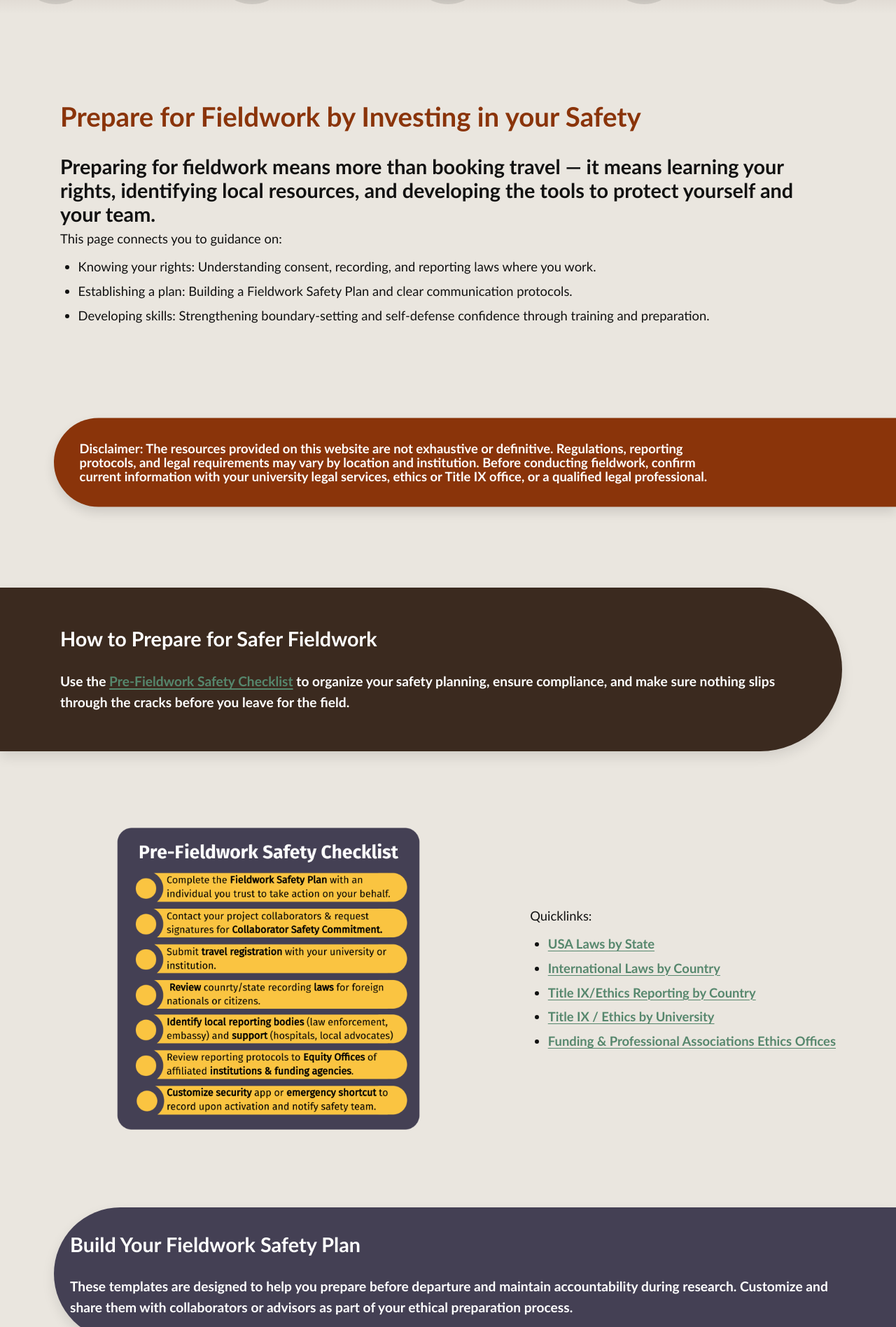
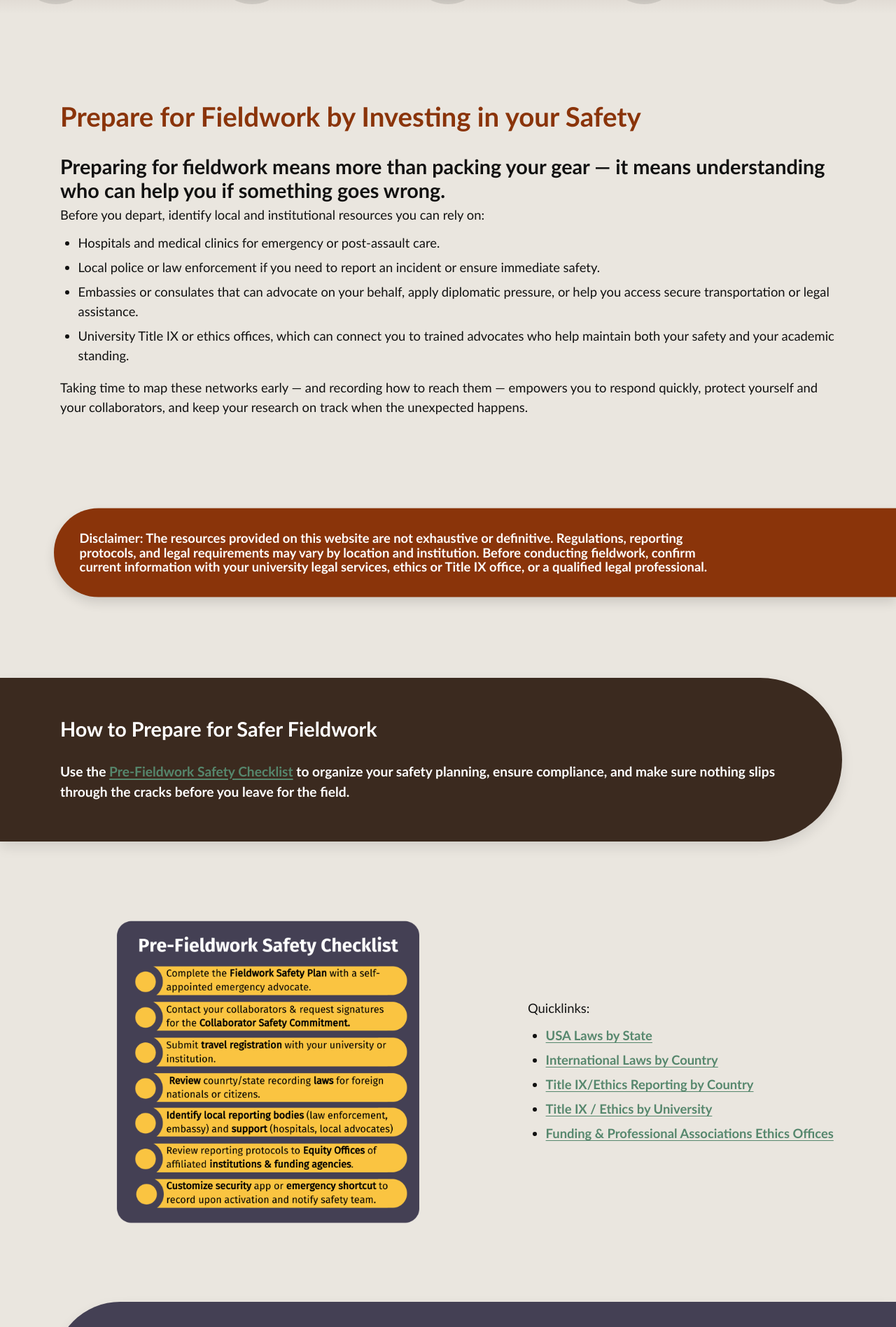
Before and after one commit to AnthroSafetyWarrior/GoldenTrowelProject, a Jekyll site: the page built from _pages/preparing.html, in a window 1280 px wide. Shown: the part 614-2511 px from the top of the page at 70% size. Built offline with Jekyll 4.4.1, drawn with Linux system fonts in a browser that asks for light colours; some of the changed text lies outside the part shown.

Commit message:
updating name

```diff
--- a/_layouts/default.html
+++ b/_layouts/default.html
@@ -458,7 +458,7 @@ header.hero::before{
 
   /* balance the two columns so image doesn't feel tiny */
   --left-min: 420px;
-  --img-min:  420px;
+  --img-min:  440px;
   --img-ideal: 34vw;   /* similar vibe to 'Prevalence' */
   --img-max:  560px;
 
--- a/_pages/preparing.html
+++ b/_pages/preparing.html
@@ -19,15 +19,16 @@ hero_tint: .40
     <h1><strong>Prepare for Fieldwork by Investing in your Safety</strong></h1>
     <br>
     <h2 style="font-weight:600;">
-      Preparing for fieldwork means more than booking travel — it means learning your rights, identifying local resources, and developing the tools to protect yourself and your team.
-    </h2>
+      Preparing for fieldwork means more than packing your gear — it means understanding who can help you if something goes wrong.</h2>
 
-    <p>This page connects you to guidance on:</p>
+<p>Before you depart, identify local and institutional resources you can rely on:</p>
     <ul>
-      <li>Knowing your rights: Understanding consent, recording, and reporting laws where you work.</li>
-      <li>Establishing a plan: Building a Fieldwork Safety Plan and clear communication protocols.</li>
-      <li>Developing skills: Strengthening boundary-setting and self-defense confidence through training and preparation.</li>
+<li>Hospitals and medical clinics for emergency or post-assault care.</li>
+<li>Local police or law enforcement if you need to report an incident or ensure immediate safety.</li>
+<li>Embassies or consulates that can advocate on your behalf, apply diplomatic pressure, or help you access secure transportation or legal assistance.</li>
+<li>University Title IX or ethics offices, which can connect you to trained advocates who help maintain both your safety and your academic standing.</li>
     </ul>
+<p>Taking time to map these networks early — and recording how to reach them — empowers you to respond quickly, protect yourself and your collaborators, and keep your research on track when the unexpected happens.</p>
   </div>
 </section>
 
@@ -72,7 +73,7 @@ hero_tint: .40
 <section class="pillband pill--slate pill--clip-right pill--tight">
  <div class="section">
     <h2>Build Your Fieldwork Safety Plan</h2>
-    <p class="lede">These templates are designed to help you prepare before departure and maintain accountability during research. Customize and share them with collaborators or advisors as part of your ethical preparation process.</p>
+    <p class="lede">These templates are designed to help you prepare before departure and maintain accountability during research. Customize and share them with collaborators and your emergency advocate as part of your ethical preparation process.</p>
 </div>
 </section>
 
@@ -103,6 +104,14 @@ hero_tint: .40
 
 <!-- 2) SKILLS — shared split -->
 <section class="section">
-<p class="pillhead pill--orange pill--clip-right">Disclaimer: Develop Skills that Protect You
+<p class="pillhead pill--sage pill--clip-left">Develop Skills that Protect You
 </p>
+<section class="section">
+<p>Field safety also means building personal confidence and preparedness.
+Explore resources for:</p>
+<ul>
+<li>Boundary-setting & assertive communication during research interactions.</li>
+<li>De-escalation and self-defense workshops available through universities or community organizations.</li>
+<li>Scenario planning for emergencies, including communication breakdowns or unsafe environments.</li>
+</ul>
 </section>
```
Also changed, not shown: assets/img/Safety-checklist.png.
